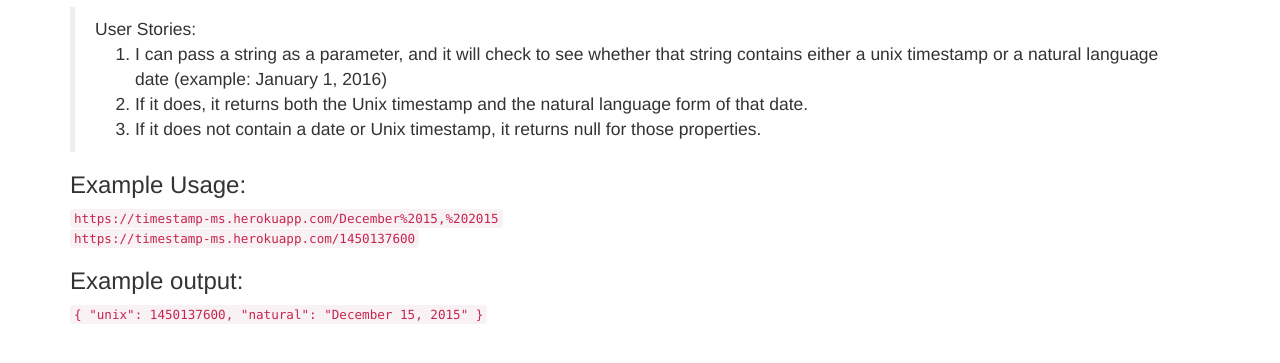
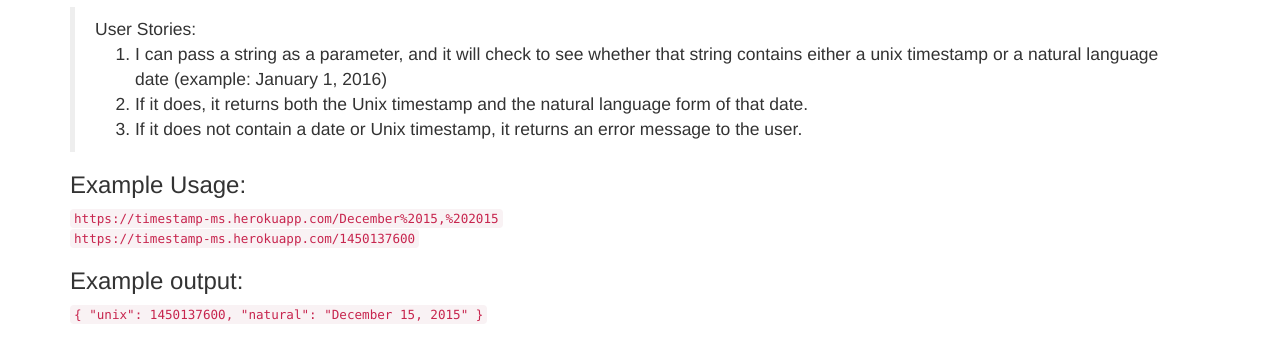
Before and after one commit to alidaca/Timestamp-microservice, a website: page public/index.html in a window 1280 px wide. Shown: the part 63-426 px from the top of the page. Drawn offline with nearby package versions, Linux system fonts and the light colour scheme.

Commit message:
updated user stories/functionality

```diff
--- a/public/index.html
+++ b/public/index.html
@@ -15,7 +15,7 @@
   <ol>
     <li>I can pass a string as a parameter, and it will check to see whether that string contains either a unix timestamp or a natural language date (example: January 1, 2016)</li>
     <li>If it does, it returns both the Unix timestamp and the natural language form of that date.</li>
-    <li>If it does not contain a date or Unix timestamp, it returns null for those properties.</li>
+    <li>If it does not contain a date or Unix timestamp, it returns an error message to the user.</li>
   </ol>
 </blockquote>
 
```
Also changed, not shown: README.MD.
